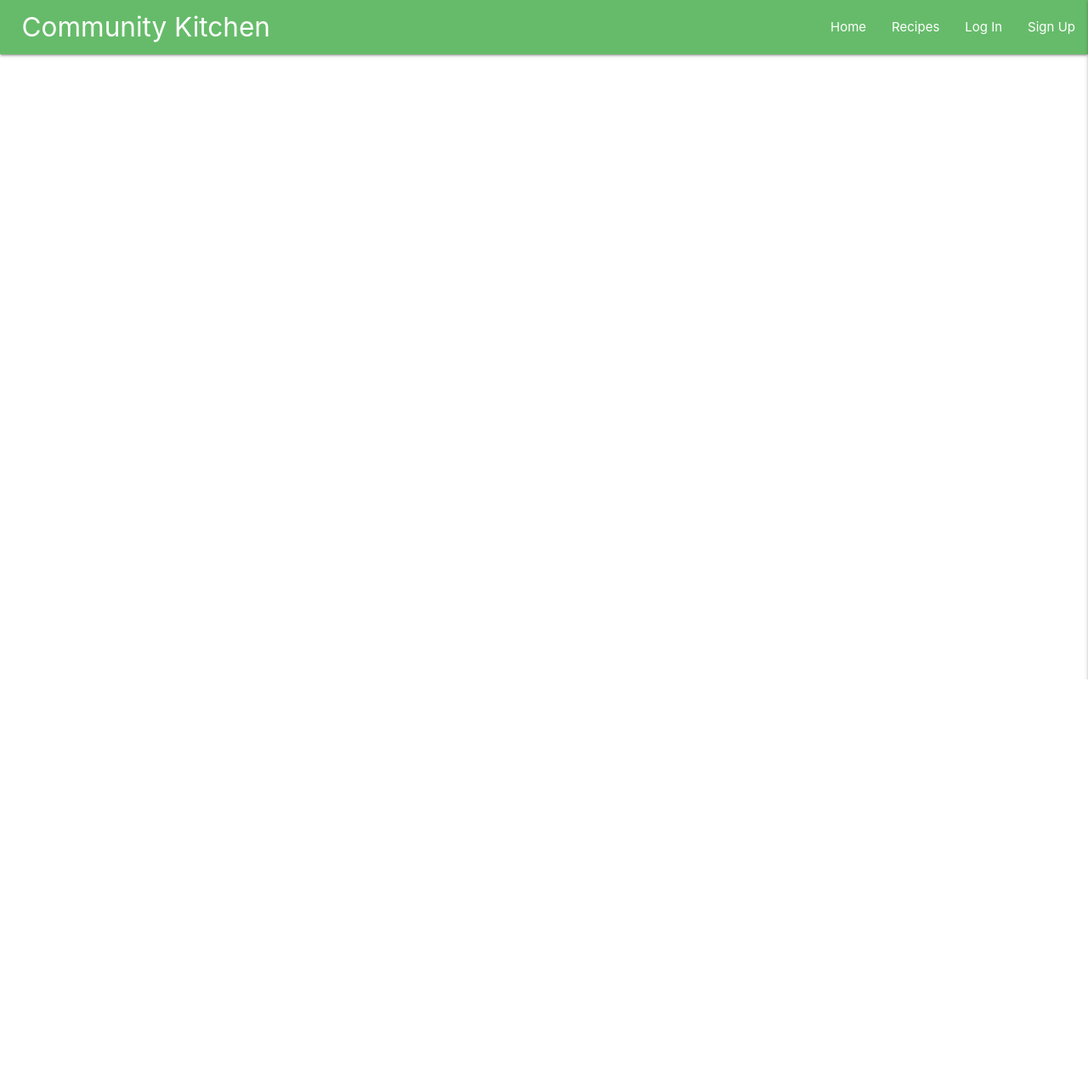
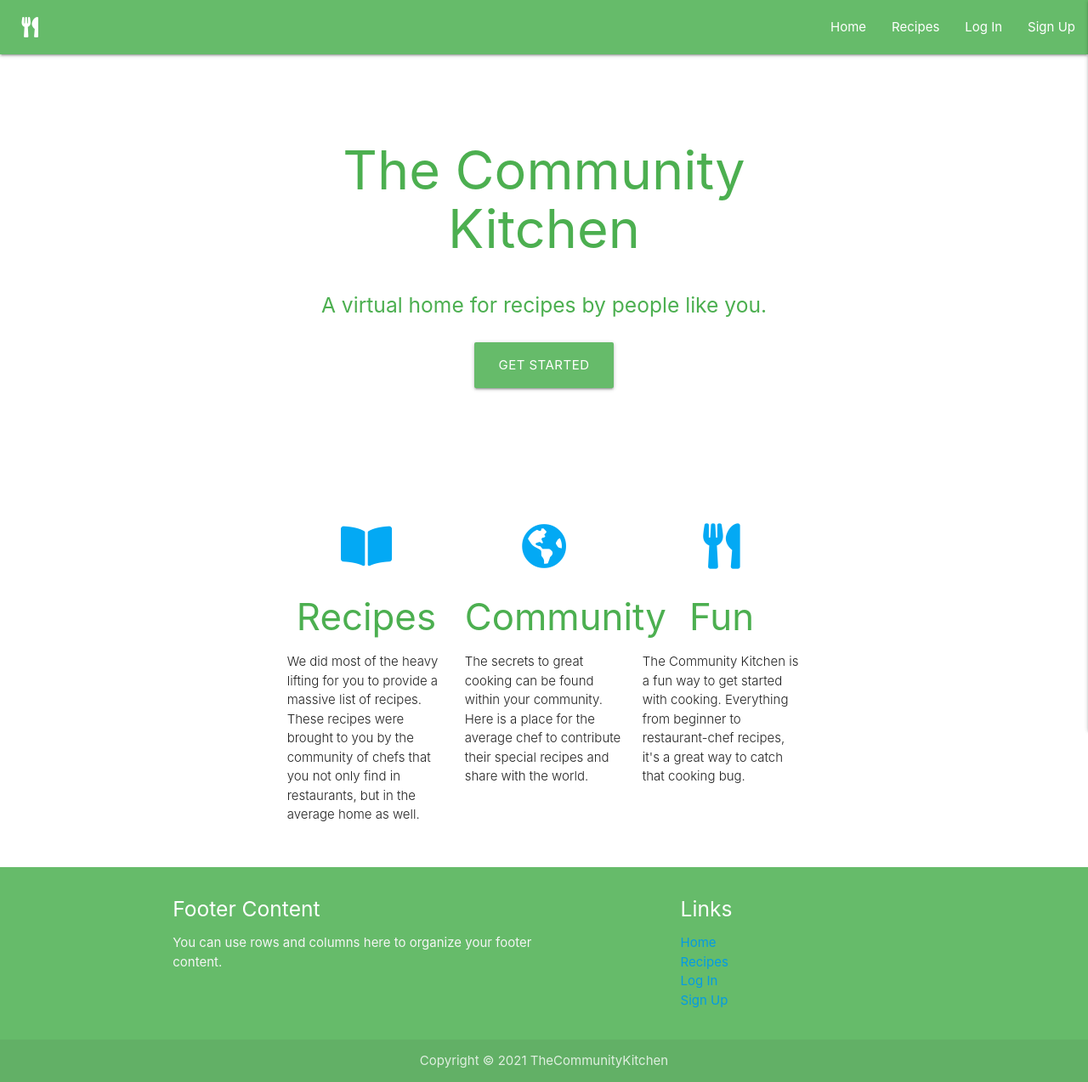
Before and after one commit to Code-Institute-Submissions/data-centric-project-11, a Flask app: page /home in a window 1280 px wide. Shown: the whole page at 85% size. Before the commit the page ends 800 px from the top, so only its background shows below. Run offline with Flask 2, Linux system fonts and the light colour scheme; some libraries are stand-ins or nearby versions.

Commit message:
updates to pages

```diff
--- a/main.py
+++ b/main.py
@@ -118,11 +118,14 @@ def add_recipe():
             "recipe_name": request.form.get("recipe_name"),
             "recipe_description": request.form.get("recipe_description"),
             "recipe_ingredients": request.form.get("recipe_ingredients"),
+            "ingredients_quantity": request.form.get("ingredients_quantity"),
+            "instructions": request.form.get("instructions"),
             "created_by": session["user"]
         }
         mongo.db.recipes.insert_one(recipe)
         flash("Recipe Successfully Added")
         return redirect(url_for("get_recipes"))
+
     recipes = mongo.db.recipes.find().sort("recipe_name", 1)
     return render_template("add_recipe.html", recipes=recipes)
 
@@ -134,6 +137,8 @@ def edit_recipes(recipe_id):
             "recipe_name": request.form.get("recipe_name"),
             "recipe_description": request.form.get("recipe_description"),
             "recipe_ingredients": request.form.get("recipe_ingredients"),
+            "ingredients_quantity": request.form.get("ingredients_quantity"),
+            "instructions": request.form.get("instructions"),
             "created_by": session["user"]
         }
         mongo.db.recipes.update({"_id": ObjectId(recipe_id)}, submit)
--- a/static/css/style.css
+++ b/static/css/style.css
@@ -1,3 +1,12 @@
 .brand-logo {
     margin-left: 2%;
 }
+body {
+    display: flex;
+    min-height: 100vh;
+    flex-direction: column;
+  }
+
+  main {
+    flex: 1 0 auto;
+  }
--- a/static/js/script.js
+++ b/static/js/script.js
@@ -3,14 +3,6 @@ $(document).ready(function () {
     $(".collapsible").collapsible();
     $(".tooltipped").tooltip();
     $("select").formSelect();
-    $(".datepicker").datepicker({
-        format: "dd mmmm, yyyy",
-        yearRange: 3,
-        showClearBtn: true,
-        i18n: {
-            done: "Select"
-        }
-    });
 
     validateMaterializeSelect();
     function validateMaterializeSelect() {
--- a/templates/base.html
+++ b/templates/base.html
@@ -4,9 +4,9 @@
     <meta charset="UTF-8">
     <meta name="viewport" content="width=device-width, initial-scale=1.0">
     <link rel="stylesheet" href="https://cdnjs.cloudflare.com/ajax/libs/font-awesome/5.15.2/css/all.min.css"
-        integrity="sha512-HK5fgLBL+xu6dm/Ii3z4xhlSUyZgTT9tuc/hSrtw6uzJOvgRr2a9jyxxT1ely+B+xFAmJKVSTbpM/CuL7qxO8w==" crossorigin="anonymous" />
+        integrity="sha512-HK5fgLBL+xu6dm/Ii3z4xhlSUyZgTT9tuc/hSrtw6uzJOvgRr2a9jyxxT1ely+B+xFAmJKVSTbpM/CuL7qxO8w==" crossorigin="anonymous" type="text/css"/>
     <link rel="stylesheet" href="https://cdnjs.cloudflare.com/ajax/libs/materialize/1.0.0/css/materialize.min.css" type="text/css">
-    <link rel="stylesheet" href="{{ url_for('static', filename='css/style.css') }}">
+    <link rel="stylesheet" href="{{ url_for('static', filename='css/style.css') }}" type="text/css">
     {% block styles %}
     {% endblock %}
     <title>Recipe Manager</title>
@@ -17,7 +17,10 @@
     <!-- top navbar -->
     <nav class="nav-extended text-shadow green lighten-1">
         <div class="nav-wrapper">
-            <a href="{{ url_for('front_page') }}" class="brand-logo">Community Kitchen</a>
+            <a href="{{ url_for('front_page') }}" class="brand-logo">
+                <i class="fas fa-utensils"></i>
+
+            </a>
             <a href="#" data-target="mobile-demo" class="sidenav-trigger right"><i class="fas fa-bars"></i></a>
             <ul class="right hide-on-med-and-down">
                 <li><a href="{{ url_for('front_page') }}">Home</a></li>
@@ -39,7 +42,9 @@
     <!-- mobile sidenav -->
     <ul class="sidenav" id="mobile-demo">
         <li>
-            <h4 class="center-align light-blue-text text-darken 4">WEBSITE NAME HERE</h4>
+            <h4 class="center-align light-blue-text text-darken 4">
+                <i class="fas fa-utensils"></i>
+                </h4>
         </li>
         <li><a href="{{ url_for('get_recipes') }}">Home</a></li>
         {% if session.user %}
@@ -73,10 +78,46 @@
     {% endblock %}
 </main>
 
-    <script src="http://code.jquery.com/jquery-3.5.1.min.js" integrity="sha256-9/aliU8dGd2tb6OSsuzixeV4y/faTqgFtohetphbbj0=" crossorigin="anonymous"></script>
+    <script src="http://code.jquery.com/jquery-3.5.1.min.js"
+    integrity="sha256-9/aliU8dGd2tb6OSsuzixeV4y/faTqgFtohetphbbj0=" crossorigin="anonymous"></script>
     <script src="https://cdnjs.cloudflare.com/ajax/libs/materialize/1.0.0/js/materialize.min.js"></script>
     <script src="{{ url_for('static', filename='js/script.js') }}"></script>
     {% block scripts %}
     {% endblock %}
+
+<footer class="page-footer green lighten-1">
+    <div class="container">
+        <div class="row">
+            <div class="col l6 s12">
+                <h5 class="white-text">Footer Content</h5>
+                <p class="grey-text text-lighten-4">You can use rows and columns here to organize your footer content.
+                </p>
+            </div>
+            <div class="col l4 offset-l2 s12">
+                <h5 class="white-text">Links</h5>
+                <ul>
+                    <li><a href="{{ url_for('front_page') }}">Home</a></li>
+                    <li><a href="{{ url_for('get_recipes') }}">Recipes</a></li>
+                    {% if session.user %}
+                    <li><a href="{{ url_for('add_recipe') }}">New Recipe</a></li>
+                    <li><a href="{{ url_for('profile', username=session['user']) }}">Profile</a></li>
+                    {% if session.user|lower == "admin"|lower %}
+                    {% endif %}
+                    <li><a href="{{ url_for('logout') }}">Log Out</a></li>
+                    {% else %}
+                    <li><a href="{{ url_for('login') }}">Log In</a></li>
+                    <li><a href="{{ url_for('register') }}">Sign Up</a></li>
+                    {% endif %}
+                </ul>
+            </div>
+        </div>
+    </div>
+    <div class="footer-copyright">
+        <div class="container center-align">
+            Copyright © 2021 TheCommunityKitchen
+        </div>
+    </div>
+</footer>
+
 </body>
 </html>
--- a/templates/index.html
+++ b/templates/index.html
@@ -1,6 +1,66 @@
 {% extends "base.html" %}
 {% block content %}
 
+<div id="index-banner" class="parallax-container">
+    <div class="section no-pad-bot">
+      <div class="container">
+        <br><br>
+        <h1 class="header center green-text lighten-1">The Community Kitchen</h1>
+        <div class="row center">
+          <h5 class="header col s12 green-text lighten-1">A virtual home for recipes by people like you.</h5>
+        </div>
+        <div class="row center">
+          <a href="{{ url_for('register') }}" id="get-started" class="btn-large waves-effect waves-light green lighten-1">Get Started</a>
+        </div>
+        <br><br>
+      </div>
+    </div>
+    <div class="parallax"><img src="https://ocpl.org/sites/ocpl/files/styles/hero_tall_1x/public/2020-07/shutterstock_1078848653.jpg?h=7eb92231&itok=KISfpab3"
+        alt="Unsplashed background img 1"></div>
+  </div>
 
 
+<div class="container">
+    <div class="section">
+
+      <!--   Icon Section   -->
+      <div class="row">
+        <div class="col s12 m4">
+          <div class="icon-block">
+            <h2 class="center light-blue-text"><i class="fas fa-book-open"></i></h2>
+            <h3 class="center green-text lighten-1">Recipes</h3>
+
+            <p class="light">We did most of the heavy lifting for you to provide a massive list
+                of recipes. These recipes were brought to you by the community of chefs that you
+                not only find in restaurants, but in the average home as well.
+            </p>
+          </div>
+        </div>
+
+        <div class="col s12 m4">
+          <div class="icon-block">
+            <h2 class="center light-blue-text"><i class="fas fa-globe-americas"></i></h2>
+            <h3 class="center green-text lighten-1">Community</h3>
+
+            <p class="light">The secrets to great cooking can be found within your community. Here
+                is a place for the average chef to contribute their special recipes and share with
+                the world.
+            </p>
+          </div>
+        </div>
+
+        <div class="col s12 m4">
+          <div class="icon-block">
+            <h2 class="center light-blue-text"><i class="fas fa-utensils"></i></h2>
+            <h3 class="center green-text lighten-1">Fun</h3>
+
+            <p class="light">The Community Kitchen is a fun way to get started with cooking. Everything
+                from beginner to restaurant-chef recipes, it's a great way to catch that cooking bug.
+            </p>
+          </div>
+        </div>
+      </div>
+
+    </div>
+  </div>
 {% endblock %}
--- a/templates/login.html
+++ b/templates/login.html
@@ -9,7 +9,7 @@
             <!--username-->
             <div class="row">
                 <div class="input-field col s12">
-                    <i class="fas fa-user-cog prefix light-blue-text text-darken-4"></i>
+                    <i class="fas fa-user-cog prefix green-text lighten-1"></i>
                     <input id="username" name="username" type="text" minlength="5" maxlength="15" pattern="^[a-zA-Z0-9]{5,15}$" class="validate" required>
                     <label for="username">Username</label>
                 </div>
@@ -17,14 +17,14 @@
             <!--password-->
             <div class="row">
                 <div class="input-field col s12">
-                    <i class="fas fa-user-lock prefix light-blue-text text-darken-4"></i>
+                    <i class="fas fa-user-lock prefix green-text lighten-1"></i>
                     <input id="password" name="password" type="password" minlength="5" maxlength="15" pattern="^[a-zA-Z0-9]{5,15}$" class="validate" required>
                     <label for="password">Password</label>
                 </div>
             </div>
             <!--login-->
             <div class="row">
-                <button type="submit" class="col s12 btn-large green lighten-2 text-shadow">
+                <button type="submit" class="col s12 btn-large green lighten-1 text-shadow">
                     Log In <i class="fas fa-sign-in-alt"></i>
                 </button>
             </div>
```
Also changed, not shown: templates/add_recipe.html (+7 -7 lines), templates/edit_recipes.html (+4 -5 lines), templates/recipes.html (+9 -0 lines), templates/register.html (+5 -5 lines).
